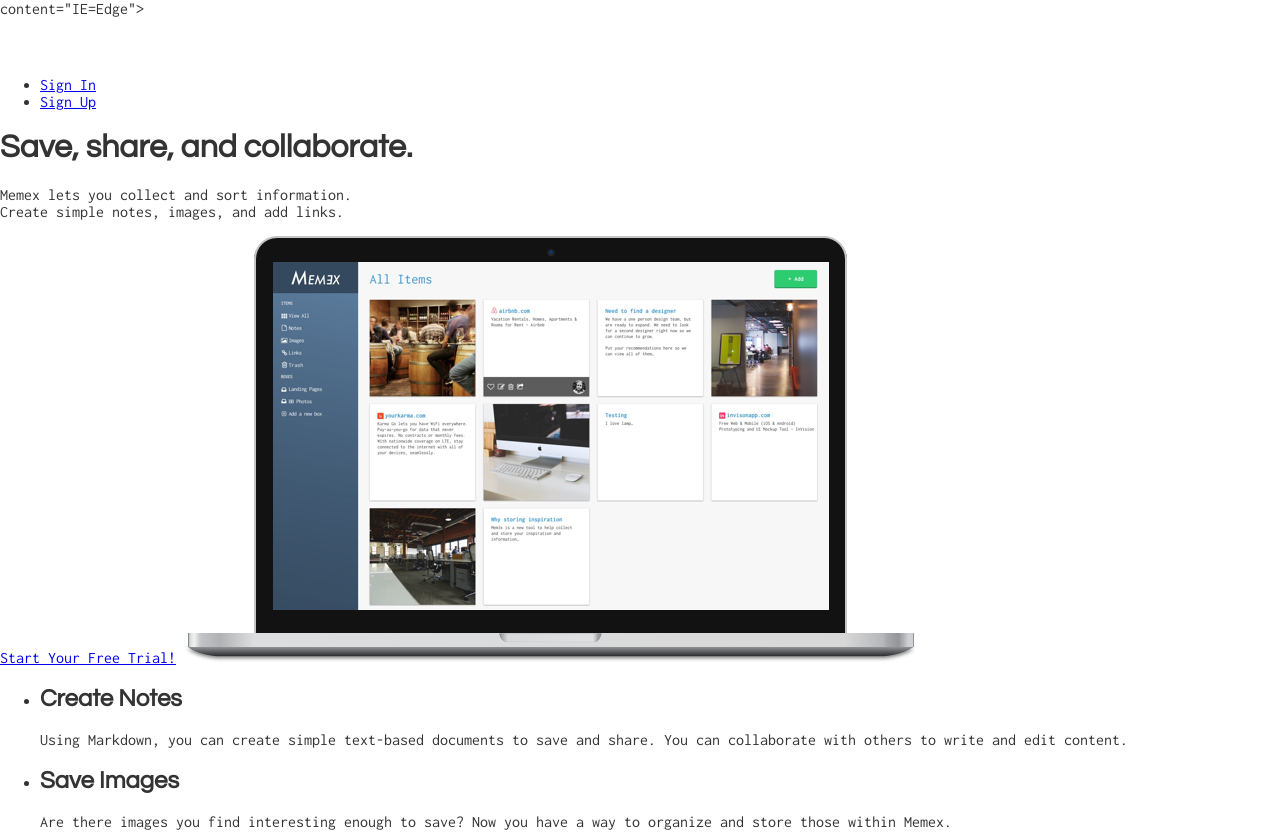
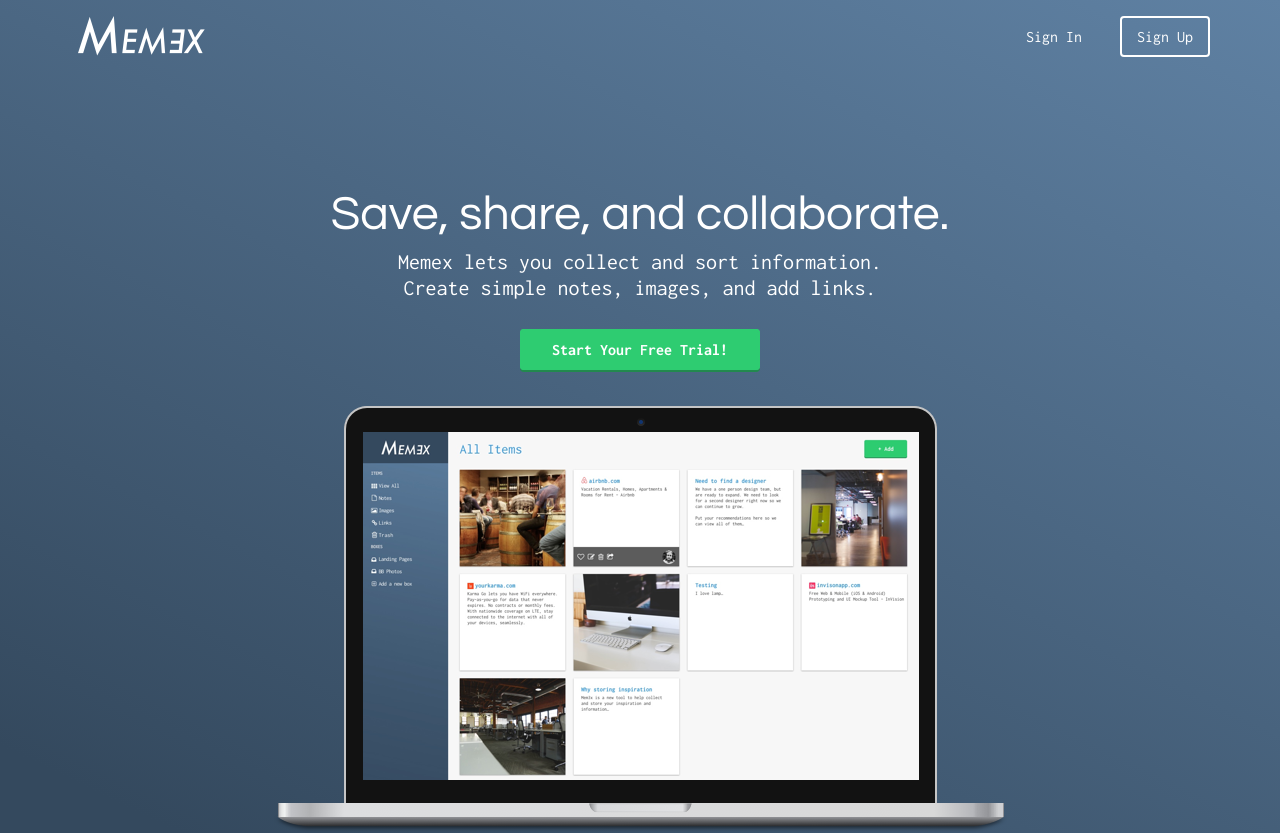
Before and after one commit to sktorres/Memex, a plain HTML site: page index.html in a window 1280 px wide. Shown: the top 836 px of the page. Drawn offline with Linux system fonts and the light colour scheme.

Commit message:
Checkpoint-30-completed

```diff
--- a/css/style.css
+++ b/css/style.css
@@ -7,6 +7,7 @@ body {
 }
 h1, h2, h3, h4, h5, h6 {
   font-family: 'Questrial', Helvetica, Arial, sans-serif;
+}
 h2 {
   font-size: 28px;
   font-weight: normal;
@@ -17,6 +18,7 @@ p {
   line-height: 19px;
   font-weight: 100;
 }
+
 /* GRID */
 .container {
   margin-right: auto;
@@ -40,6 +42,7 @@ p {
   min-height: 1px;
   margin: 0 2% 20px;
 }
+
 @media (min-width: 768px) {
   .container {
     width: 750px;
@@ -64,3 +67,71 @@ p {
     width: 1170px;
   }
 }
+
+/* HEADER */
+header {
+  color:#FFFFFF;
+  background: #34495E;
+  background-image: linear-gradient(206deg, #5F81A3 0%, #34495E 94%);
+}
+header nav {
+  padding: 1em 0;
+}
+header nav ul {
+  display:inline;
+  text-align: right;
+  float:right;
+  margin:0;
+}
+header nav ul > li {
+  list-style-type: none;
+  display: inline-block;
+  margin:0 15px;
+}
+header nav ul > li.btn-outline {
+  padding:10px 15px;
+  border:2px solid #FFFFFF;
+  border-radius: 4px;
+}
+header nav ul > li.btn-outline:hover {
+  background:#FFFFFF;
+}
+header nav ul > li > a {
+  color:#FFFFFF;
+  text-decoration: none;
+}
+header nav ul > li.btn-outline:hover > a {
+  color:#34495E;
+}
+header .hero {
+  text-align: center;
+  display:block;
+  position: relative;
+}
+header .hero h1 {
+  font-size:48px;
+  font-weight: normal;
+  margin:95px 0 0;
+}
+header .hero p {
+  font-size: 22px;
+  line-height: 26px;
+  font-weight: 100;
+  margin:10px 0 40px;
+}
+header .hero img {
+  display: block;
+  margin:3em auto 0;
+}
+
+/* BUTTONS */
+.btn {
+  border-radius: 4px;
+  color:#FFFFFF;
+  font-weight: 700;
+  text-decoration: none;
+  padding:10px 30px;
+  background: #2ECC71;
+  border: 2px solid #2ECC71;
+  box-shadow: 0px 2px 0px 0px #22894E;
+}
--- a/index.html
+++ b/index.html
@@ -1,9 +1,10 @@
 <!DOCTYPE html>
   <html lang="en-us">
     <head>
-    <meta http-equiv="X-UA-Compatible"> content="IE=Edge">
+      <meta http-equiv="X-UA-Compatible" content="IE=Edge">
       <meta charset="UTF-8">
       <title>Save, share, and collaborate | Memex</title>
+
       <!-- Google Fonts -->
       <link href='https://fonts.googleapis.com/css?family=Questrial|Inconsolata:400,700' rel='stylesheet' type='text/css'>
 
@@ -15,6 +16,7 @@
 
     </head>
   <body>
+
     <!-- Hero -->
     <header>
       <nav class="container">
```
Lines whose indentation alone changed are shown as unchanged.
